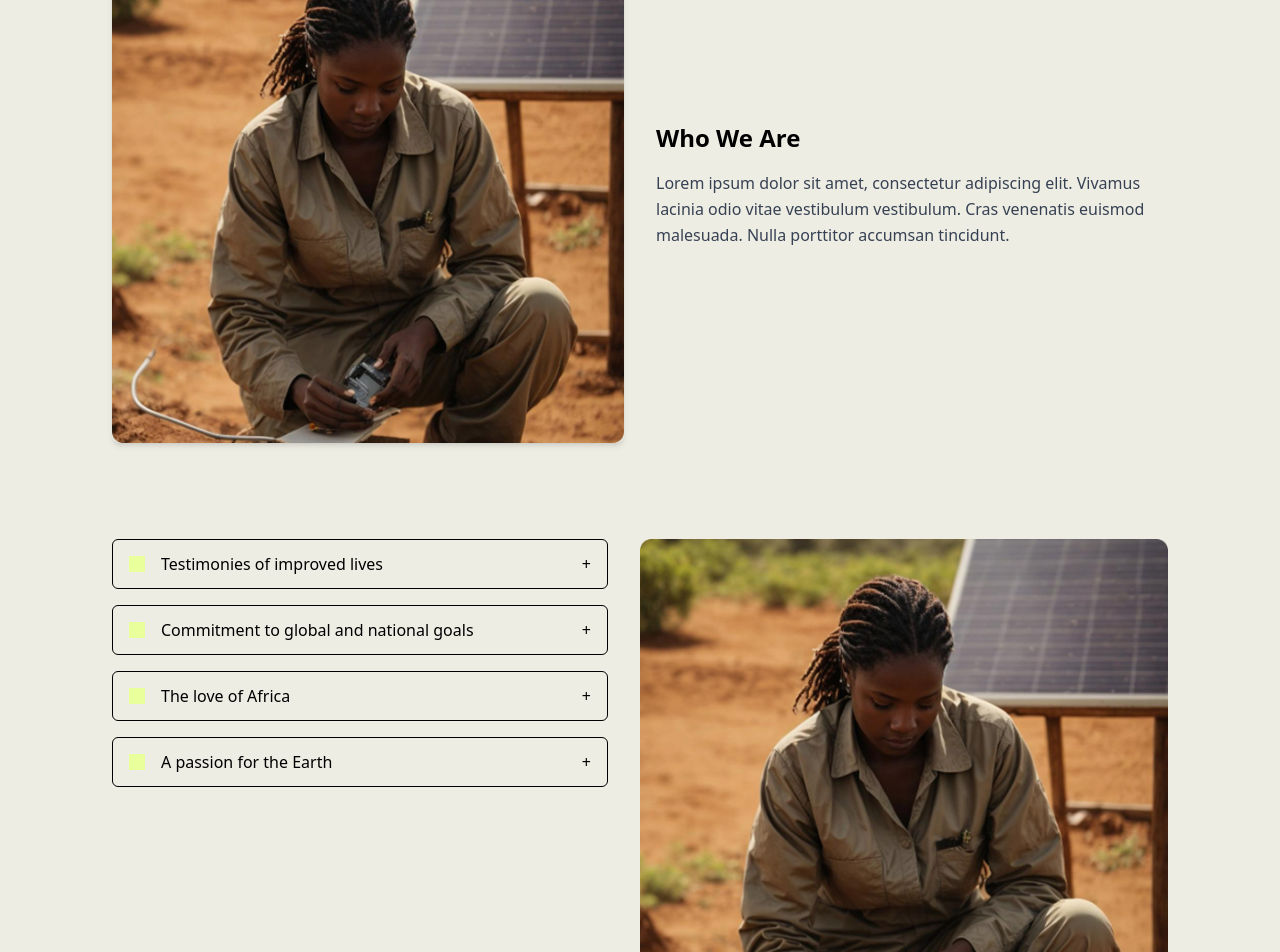
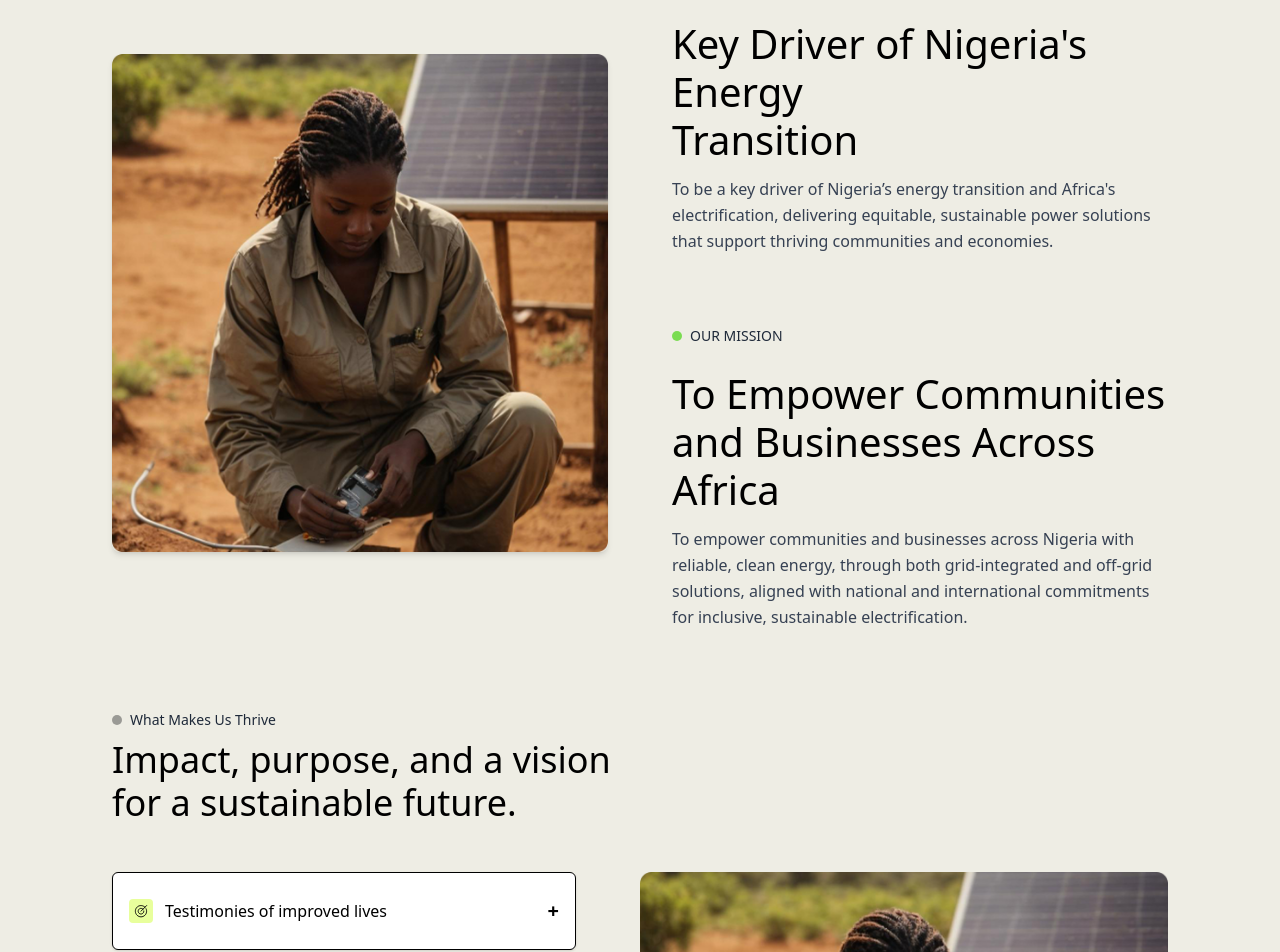
Before and after one commit to elumeluwebster/rencom, a Next.js app: page /about-us in a window 1280 px wide. Shown: the part 220-1172 px from the top of the page. Built offline with nearby package versions, Linux system fonts and the light colour scheme.

Commit message:
about-us done

```diff
--- a/src/app/about-us/page.tsx
+++ b/src/app/about-us/page.tsx
@@ -12,8 +12,8 @@ export default function About() {
     <>
       <HeaderDark />
 
-      <div className="px-4 sm:px-6 md:px-28 pb-40">
-        <section className="flex flex-col md:flex-row items-center gap-8 mt-12 mb-24">
+      <div className="mt-24 px-4 sm:px-6 md:px-28 pb-24">
+        <section className="flex flex-col md:flex-row items-center gap-10 md:gap-16 mt-12 mb-20">
           <div className="w-full md:w-1/2">
             <img
               src="/assets/images/engineer.png"
@@ -21,29 +21,86 @@ export default function About() {
               className="w-full h-auto rounded-lg shadow-md"
             />
           </div>
-          <div className="w-full md:w-1/2">
-            <h2 className="text-2xl font-bold mb-4">Who We Are</h2>
-            <p className="text-gray-700 leading-relaxed">
-              Lorem ipsum dolor sit amet, consectetur adipiscing elit. Vivamus
-              lacinia odio vitae vestibulum vestibulum. Cras venenatis euismod
-              malesuada. Nulla porttitor accumsan tincidunt.
-            </p>
+          <div className="w-full md:w-1/2 space-y-18 flex flex-col">
+            <div>
+              <div className="flex items-center gap-2 mb-6">
+                <div className="rounded-full bg-[#7ADC51] h-2.5 w-2.5" />
+                <p className="font-geist text-xs sm:text-sm text-gray-800">
+                  OUR VISION
+                </p>
+              </div>
+              <h2 className="text-2xl sm:text-3xl md:text-[40px] font-regular font-geist mb-3">
+                Key Driver of Nigeria's Energy
+                <br className="hidden sm:block" />
+                Transition
+              </h2>
+              <p className="text-gray-700 text-sm sm:text-base leading-relaxed">
+                To be a key driver of Nigeria’s energy transition and Africa's
+                electrification, delivering equitable, sustainable power
+                solutions that support thriving communities and economies.
+              </p>
+            </div>
+
+            <div>
+              <div className="flex items-center gap-2 mb-6">
+                <div className="rounded-full bg-[#7ADC51] h-2.5 w-2.5" />
+                <p className="font-geist text-xs sm:text-sm text-gray-800">
+                  OUR MISSION
+                </p>
+              </div>
+              <h2 className="text-2xl sm:text-3xl md:text-[40px] font-regular font-geist mb-3">
+                To Empower Communities <br className="hidden sm:block" />
+                and Businesses Across Africa
+              </h2>
+              <p className="text-gray-700 text-sm sm:text-base leading-relaxed">
+                To empower communities and businesses across Nigeria with
+                reliable, clean energy, through both grid-integrated and
+                off-grid solutions, aligned with national and international
+                commitments for inclusive, sustainable electrification.
+              </p>
+            </div>
           </div>
         </section>
 
-        <section className="flex flex-col md:flex-row items-start gap-8">
+        <div className="mb-10 sm:mb-12">
+          <div className="flex items-center gap-2 mb-2">
+            <div className="rounded-full bg-[#30303070] h-2.5 w-2.5" />
+            <p className="font-geist text-xs sm:text-sm text-gray-800">
+              What Makes Us Thrive
+            </p>
+          </div>
+          <h2 className="text-2xl sm:text-3xl md:text-[36px] font-regular text-[#000]">
+            Impact, purpose, and a vision <br className="hidden sm:block" /> for
+            a sustainable future.
+          </h2>
+        </div>
+
+        <section className="flex flex-col md:flex-row items-start gap-10 md:gap-16">
           <div className="w-full md:w-1/2 space-y-4">
             {collapsibles.map((item, i) => (
-              <div key={i} className="border rounded-md">
+              <div
+                key={i}
+                className="border bg-white py-3 rounded-md shadow-sm"
+              >
                 <button
                   onClick={() => toggle(i)}
-                  className="w-full flex justify-between items-center px-4 py-3"
+                  className="w-full flex justify-between items-center px-4 py-3 text-left"
                 >
-                  <div className="flex items-center gap-4">
-                    <div className="w-4 h-4 bg-[#E8FF9C]"></div>
-                    <span className="font-medium">{item.title}</span>
+                  <div className="flex items-center gap-3">
+                    <div className="w-6 h-6 bg-[#E8FF9C] flex items-center justify-center rounded">
+                      <img
+                        src={item.icon}
+                        alt={`${item.title} icon`}
+                        className="w-4 h-4"
+                      />
+                    </div>
+                    <span className="font-medium text-sm sm:text-base">
+                      {item.title}
+                    </span>
                   </div>
-                  <span>{openIndex === i ? "−" : "+"}</span>
+                  <span className="text-xl font-semibold">
+                    {openIndex === i ? "−" : "+"}
+                  </span>
                 </button>
                 {openIndex === i && (
                   <div className="px-8 pb-4 text-sm text-gray-600">
@@ -55,7 +112,7 @@ export default function About() {
           </div>
           <img
             src="/assets/images/engineer.png"
-            className="w-full md:w-1/2 rounded-lg"
+            className="w-full md:w-1/2 mt-6 md:mt-0 rounded-lg"
             alt="Section 2"
           />
         </section>
--- a/src/utils/store.ts
+++ b/src/utils/store.ts
@@ -1,21 +1,26 @@
 export const collapsibles = [
   {
+    icon: "/assets/icons/testimonies.svg",
     title: "Testimonies of improved lives",
-    content: "Lorem ipsum dolor sit amet, consectetur adipiscing elit.",
+    content:
+      "The deep positive impact of our work on our many project beneficiaries is at the core of our success. Stories of greater access to sustainable energy that results in higher income opportunities, better learning and improved healthcare motivate us to keep going.",
   },
   {
+    icon: "/assets/icons/commitment.svg",
     title: "Commitment to global and national goals",
     content:
-      "Sed do eiusmod tempor incididunt ut labore et dolore magna aliqua.",
+      "The deep positive impact of our work on our many project beneficiaries is at the core of our success. Stories of greater access to sustainable energy that results in higher income opportunities, better learning and improved healthcare motivate us to keep going. ",
   },
   {
+    icon: "/assets/icons/africa.svg",
     title: "The love of Africa",
     content:
-      "Ut enim ad minim veniam, quis nostrud exercitation ullamco laboris nisi.",
+      "The deep positive impact of our work on our many project beneficiaries is at the core of our success. Stories of greater access to sustainable energy that results in higher income opportunities, better learning and improved healthcare motivate us to keep going. ",
   },
   {
+    icon: "/assets/icons/earth.svg",
     title: "A passion for the Earth",
     content:
-      "Duis aute irure dolor in reprehenderit in voluptate velit esse cillum dolore.",
+      "The deep positive impact of our work on our many project beneficiaries is at the core of our success. Stories of greater access to sustainable energy that results in higher income opportunities, better learning and improved healthcare motivate us to keep going. ",
   },
 ];
```
